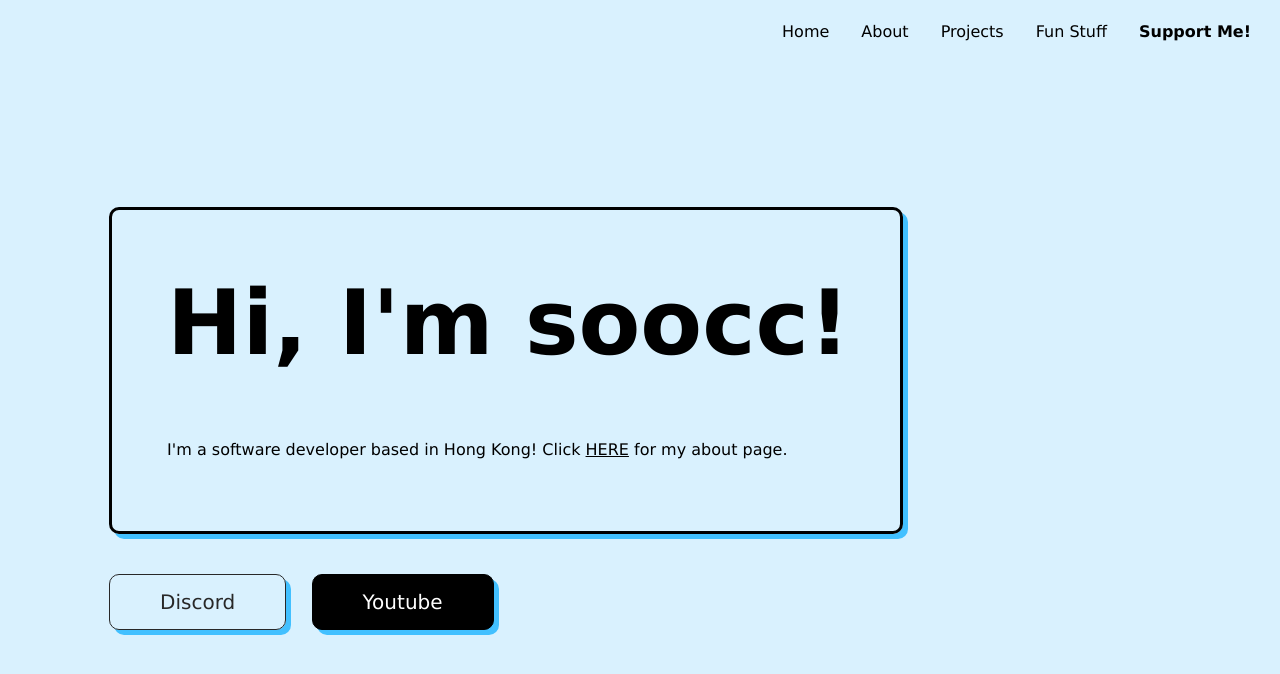
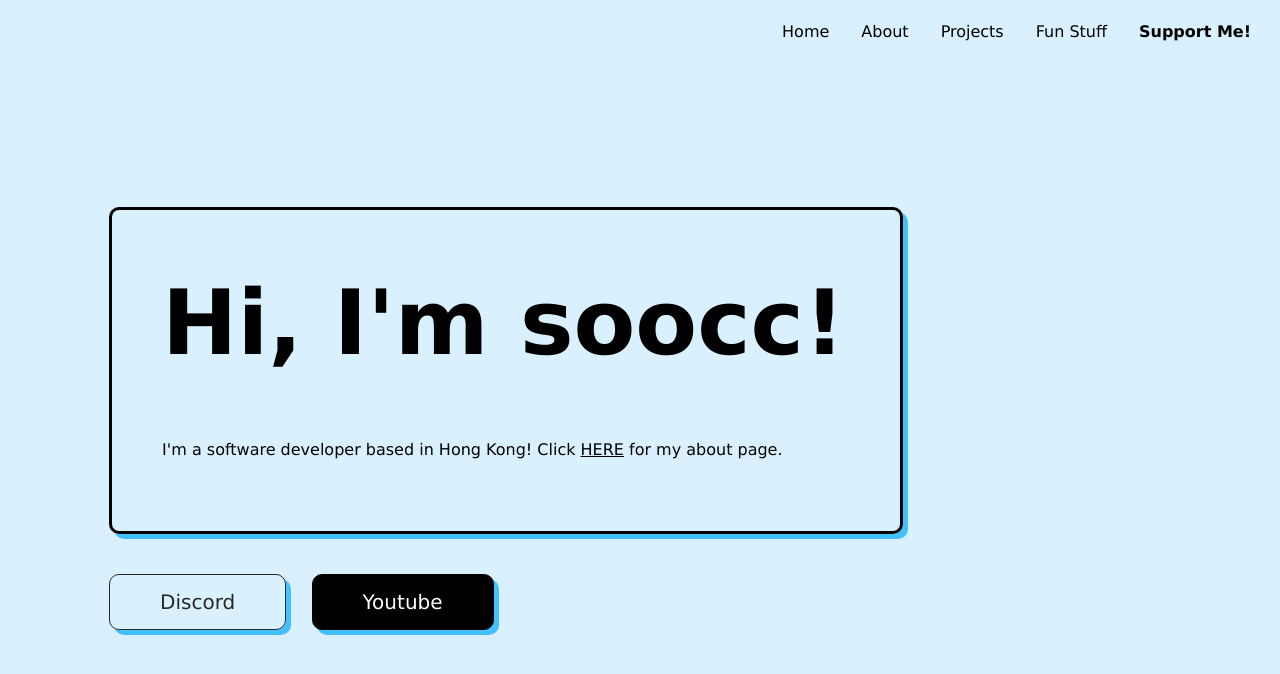
Before and after one commit to soocc/sooccsocks2, a Jekyll site: the page built from index.html, in a window 1280 px wide. Shown: the top 674 px of the page. Built offline with Jekyll 4.4.1, drawn with Linux system fonts in a browser that asks for light colours.

Commit message:
Update index.html

```diff
--- a/index.html
+++ b/index.html
@@ -28,7 +28,7 @@ layout: default
         margin-bottom: 0px;
         border-radius: 10px 10px 10px 10px;
         border-style: solid;
-        padding: 0 50px 50px 55px;
+        padding: 0 55px 50px 50px;
         box-shadow: 5px 5px 0px #42c0ff;
       }
     </style>
```
